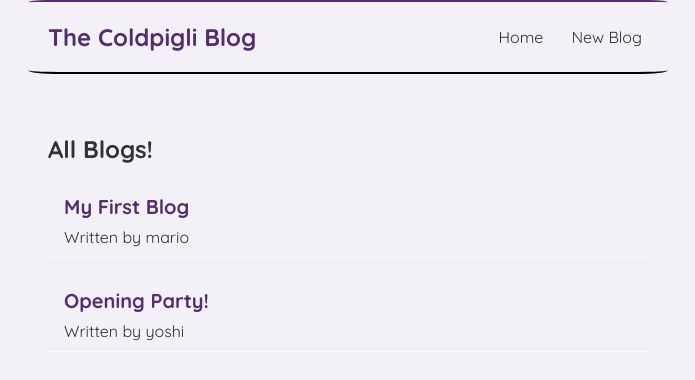
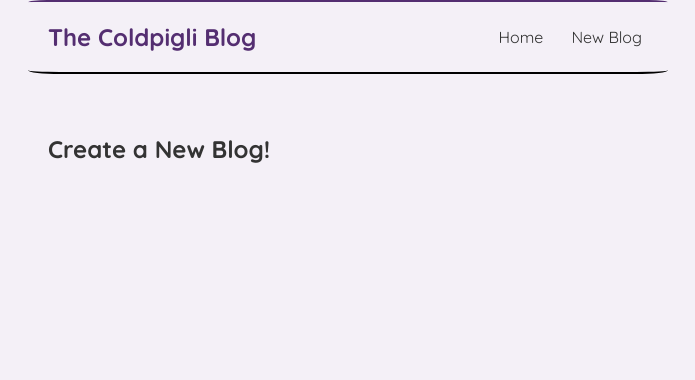
Before and after one commit to coldpigli/coldpigli-blog, a React (Create React App) app: page /create in a window 1280 px wide. Shown: the top 380 px of the page, without its empty margins (292-987 px from the left). Built offline with nearby package versions, Linux system fonts and the light colour scheme; data requests are answered from the project's data file.

Commit message:
Added a new create page and react links

```diff
--- a/src/App.js
+++ b/src/App.js
@@ -1,6 +1,7 @@
 import NavBar from './NavBar';
 import Home from './Home';
 import {BrowserRouter as Router, Route, Switch} from 'react-router-dom';
+import Create from './Create';
 
 
 function App() {
@@ -10,8 +11,11 @@
         <NavBar/>
         <div className='content'>
           <Switch>
-            <Route path = "/">
+            <Route exact path = "/">
               <Home/>
+            </Route>
+            <Route path = "/create">
+              <Create/>
             </Route>
           </Switch>
         </div>
--- /dev/null
+++ b/src/Create.js
@@ -0,0 +1,11 @@
+const Create = () => {
+    return (
+        <div>
+            <h2>Create a New Blog!</h2>
+        </div>
+     );
+
+};
+
+
+export default Create;
--- a/src/NavBar.js
+++ b/src/NavBar.js
@@ -1,10 +1,12 @@
+import { Link } from "react-router-dom";
+
 const NavBar = () => {
     return (
         <nav className = 'navbar'>
             <h1>The Coldpigli Blog</h1>
             <div className = 'links'>
-                <a href = '/'>Home</a>
-                <a href = '/create'>New Blog</a>
+                <Link to = '/'>Home</Link>
+                <Link to = '/create'>New Blog</Link>
             </div>
 
         </nav>
```
